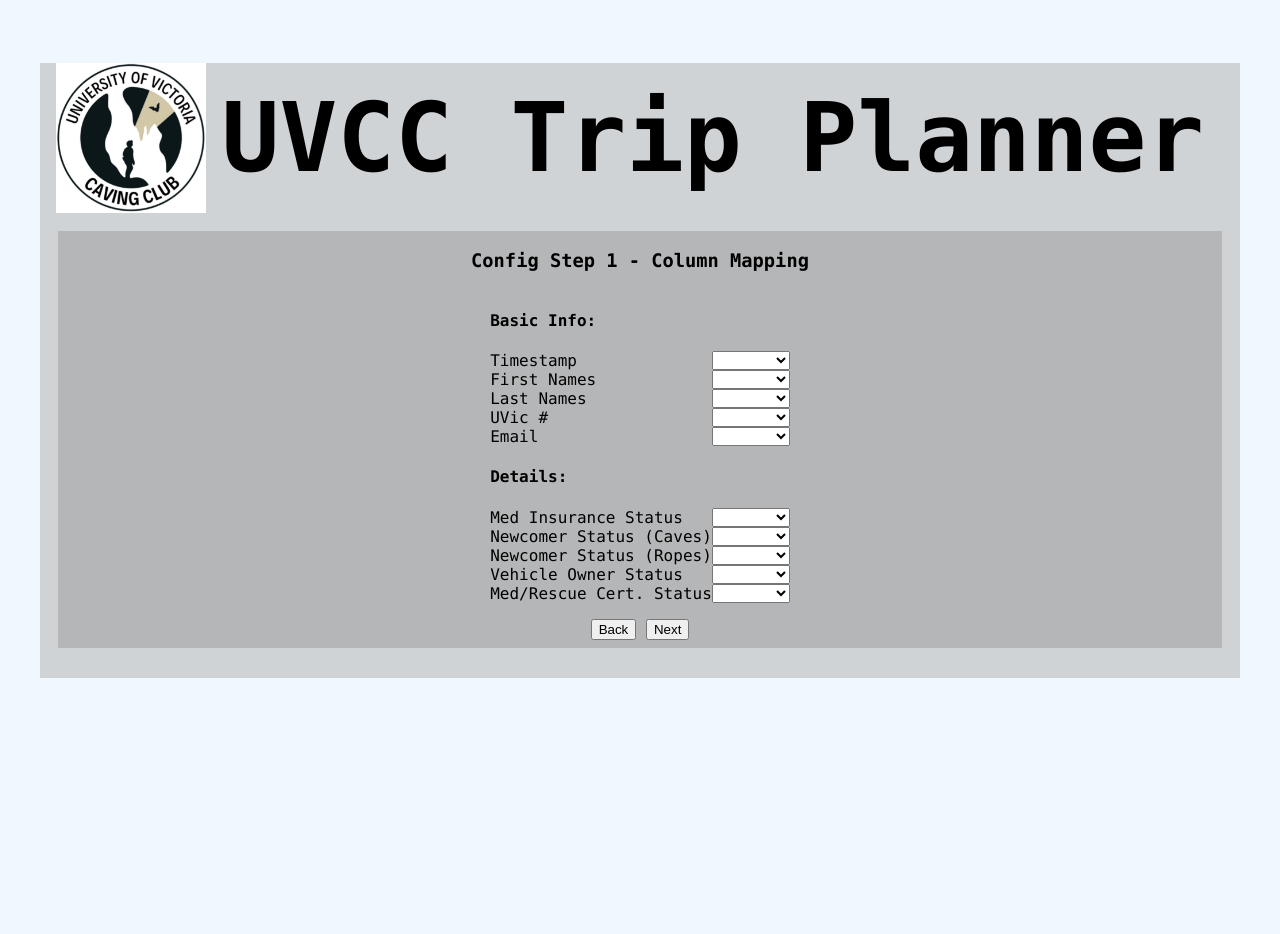
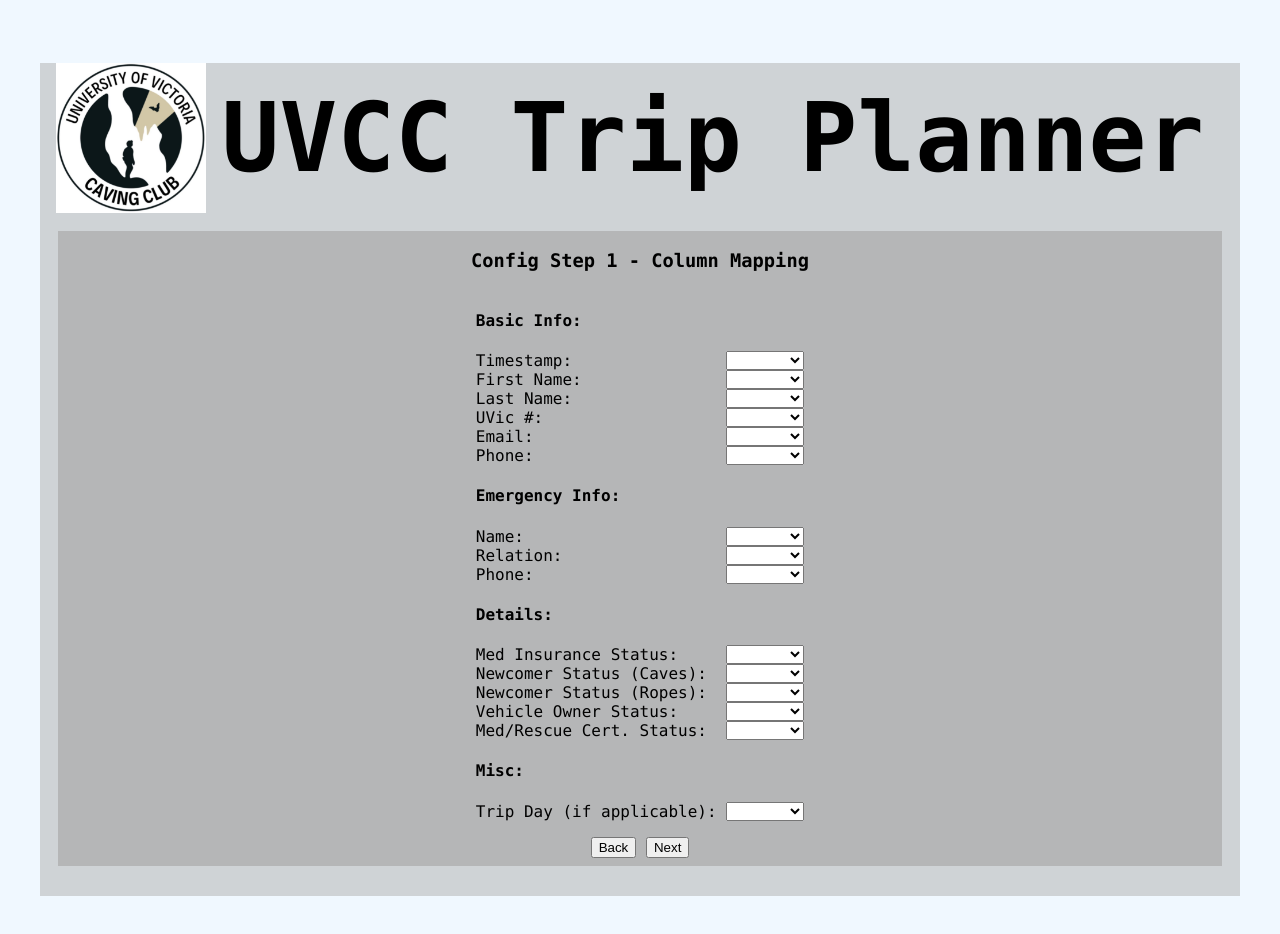
Before and after one commit to NathanInbar/uvcc-trip-planner, a SvelteKit app in the folder uvcc-trip-planner/: page / in a window 1280 px wide. Both pictures are taken after a click on the button "Next". Shown: the top 934 px of the page. Before the commit the page ends 800 px from the top, so only its background shows below. Built offline with nearby package versions, Linux system fonts and the light colour scheme.

Commit message:
config-page2

```diff
--- a/uvcc-trip-planner/src/Components/ConfigPageHandler.svelte
+++ b/uvcc-trip-planner/src/Components/ConfigPageHandler.svelte
@@ -1,13 +1,74 @@
 <script>
-    import { each } from "svelte/internal";
-import {page, headers, column_mappings} from "../stores.js";
+    import {page, headers, column_mappings, cavers} from "../stores.js";
 	import HeaderSelect from "./HeaderSelect.svelte";
+	import PageIncrementerBtns from "./PageIncrementerBtns.svelte";
+    import Caver from "../Structures/caver.js";
 
     var files = []
     var data = []
 
-    function incrementPage() {$page = $page+1;}
-    function decrementPage() {$page = $page-1; if ($page < 0) $page = 0;}
+    function sanitizeData()
+    {
+        for(let i = 0; i < data.length; i++)
+        {
+            if(data[i][0] == ",")
+                data[i] = data[i].substring(1);
+        }
+    }
+    function loadHeaders()
+    {
+        //load headers to store
+        for(let i = 0; i < data.length; i++)
+        {
+            if(data[i] == '\n')
+                break;
+            $headers.push(data[i])
+        }
+        //remove headers from data
+        //data.splice(0,$headers.length+1);
+        //console.log(data);
+
+    }
+
+    function loadDataToStores()
+    {
+
+        //process csv rows into Caver object array, load into store
+        let col_count = $headers.length+1
+        let _cavers = []
+
+        let count=0;
+        for(let i = col_count; i < data.length; i+=col_count)
+        {
+            if (data[i+$column_mappings["Basic Info"]["Timestamp"]] == ''){break;}
+
+            _cavers.push(
+                    new Caver(
+                        count,
+                        data[i+$column_mappings["Basic Info"]["Timestamp"]],
+                        data[i+$column_mappings["Basic Info"]["First Name"]],
+                        data[i+$column_mappings["Basic Info"]["Last Name"]],
+                        data[i+$column_mappings["Basic Info"]["UVic #"]],
+                        data[i+$column_mappings["Basic Info"]["Email"]],
+                        data[i+$column_mappings["Basic Info"]["Phone"]],
+                        data[i+$column_mappings["Emergency Info"]["Name"]],
+                        data[i+$column_mappings["Emergency Info"]["Relation"]],
+                        data[i+$column_mappings["Emergency Info"]["Phone"]],
+                        data[i+$column_mappings["Details"]["Med Insurance Status"]],
+                        data[i+$column_mappings["Details"]["Newcomer Status (Caves)"]],
+                        data[i+$column_mappings["Details"]["Newcomer Status (Ropes)"]],
+                        data[i+$column_mappings["Details"]["Vehicle Owner Status"]],
+                        data[i+$column_mappings["Details"]["Med/Rescue Cert. Status"]],
+                        false, //default exec status
+                        data[i+$column_mappings["Misc"]["Trip Day (if applicable)"]],
+
+                    )
+                );
+            count+=1;
+        }
+        $cavers = _cavers;
+        console.log($cavers);
+    }
 
     $: if (files && files[0]) {
         let file = files[0];
@@ -20,31 +81,20 @@ import {page, headers, column_mappings} from "../stores.js";
             data = value.match(re);
         })
 
+    }
 
+    $: if (data && data[0]) {
+        sanitizeData();
+        loadHeaders();
     }
-    $: if (data) {
 
-        for(let i = 0; i < data.length; i++)
-        {
-            if(data[i] == '\n')
-                break;
-            if(data[i][0] == ",")
-                data[i] = data[i].substring(1);
-            $headers.push(data[i])
-        }
-        //headers=headers;//svelte reactivity.
-    }
-// - - -
-    var is_multi_day = false;
 
 </script>
 
 {#if $page==0}
     <h2>Select a trip file (Google Form csv):</h2>
     <input type="file" id="fileselector" bind:files accept=".csv"/>
-    <span class="button__container">
-        <button on:click={()=>{incrementPage()}}>Next</button>
-    </span>
+    <PageIncrementerBtns down={false}/>
 {:else if $page==1}
 
     <h3 class="generic_header">Config Step 1 - Column Mapping</h3>
@@ -60,39 +110,20 @@ import {page, headers, column_mappings} from "../stores.js";
 
     </div>
 
-    <span class="button__container">
-        <button on:click={()=>{decrementPage()}}>Back</button>
-        <button on:click={()=>{incrementPage()}}>Next</button>
-    </span>
+    <PageIncrementerBtns/>
 {:else if $page==2}
-
-    <h3 class="generic_header">Config Step 2 - Selection Priority</h3>
+    {loadDataToStores()}
+    <h3 class="generic_header">Config Step 2 - Exec Selection</h3>
 
     <div class="config__panel">
-        <h4>Basic Info:</h4>
-        <HeaderSelect label={"Timestamp: "} />
-        <HeaderSelect label={"First Names: "} />
-        <HeaderSelect label={"Last Names: "} />
-        <HeaderSelect label={"UVic #: "} />
-        <HeaderSelect label={"Email: "} />
-
-        <h4>Details:</h4>
-        <HeaderSelect label={"Med Insurance Status: "} />
-        <HeaderSelect label={"Newcomer Status: "} />
-        <HeaderSelect label={"Vehicle Owner Status: "} />
-        <HeaderSelect label={"Med/Rescue Cert. Status: "} />
-
+        <h4>Select exec members:</h4>
+        {#each $cavers as caver}
+        <span>
+            <input name="exec_select" type="checkbox" on:change={(event)=>{caver.exec_status=event.value;}}>
+            <label for="exec_select" >{caver.firstname} {caver.lastname}</label>
+        </span>
+        {/each}
     </div>
 
-    <span class="button__container">
-        <button on:click={()=>{decrementPage()}}>Back</button>
-        <button on:click={()=>{incrementPage()}}>Next</button>
-    </span>
+    <PageIncrementerBtns/>
 {/if}
-
-<style>
-    .button__container {
-        margin-top: 1rem;
-        margin-bottom: 0.5rem;
-    }
-</style>
--- a/uvcc-trip-planner/src/Components/HeaderSelect.svelte
+++ b/uvcc-trip-planner/src/Components/HeaderSelect.svelte
@@ -14,12 +14,12 @@
 </script>
 
 <span>
-    <label for="example1">{label}</label>
+    <label for="headerSelect">{label}:&nbsp;</label>
 
-    <select name="example" id="example1" bind:value={col} on:change={()=>{update_mapping();}}>
-        <option value={-1}> &nbsp; &nbsp; &nbsp; &nbsp; &nbsp; &nbsp; &nbsp; &nbsp;</option>
+    <select name="headerselect" id="headerSelect" bind:value={col} on:change={()=>{update_mapping();}}>
+        <option selected disabled hidden value={-1}> &nbsp; &nbsp; &nbsp; &nbsp; &nbsp; &nbsp; &nbsp; &nbsp;</option>
         {#each $headers as header,i}
-        <option value={i+1}>{header}</option>
+        <option value={i}>{header}</option>
         {/each}
     </select>
 </span>
--- /dev/null
+++ b/uvcc-trip-planner/src/Components/PageIncrementerBtns.svelte
@@ -0,0 +1,26 @@
+<script>
+    import {page} from "../stores.js";
+
+    export let up=true;
+    export let down=true;
+
+    function incrementPage() {$page = $page+1;}
+    function decrementPage() {$page = $page-1; if ($page < 0) $page = 0;}
+
+</script>
+
+<span class="button__container">
+    {#if down}
+    <button on:click={()=>{decrementPage()}}>Back</button>
+    {/if}
+    {#if up}
+    <button on:click={()=>{incrementPage()}}>Next</button>
+    {/if}
+</span>
+
+<style>
+    .button__container {
+        margin-top: 1rem;
+        margin-bottom: 0.5rem;
+    }
+</style>
--- a/uvcc-trip-planner/src/Structures/caver.js
+++ b/uvcc-trip-planner/src/Structures/caver.js
@@ -1,14 +1,16 @@
 
 class Caver {
-    constructor(timestamp, firstname, lastname, vnumber,
+    constructor(id,timestamp, firstname, lastname, vnumber, email,
         phone, emergency_name, emergency_relation, emergency_phone,
         med_ins_status, newcomer_cave_status, newcomer_ropes_status,
-        vehicle_owner_status, medi_cert_status, admin_status)
+        vehicle_owner_status, medi_cert_status, exec_status, trip_day=null)
         {
+            this.id=id;
             this.timestamp = timestamp;
             this.firstname = firstname;
             this.lastname = lastname;
             this.vnumber = vnumber;
+            this.email = email;
             this.phone = phone;
 
             this.emergency_name = emergency_name;
@@ -21,6 +23,9 @@ class Caver {
 
             this.vehicle_owner_status = vehicle_owner_status;
             this.medi_cert_status = medi_cert_status;
-            this.admin_status = admin_status;
+            this.exec_status = exec_status;
+
+            this.trip_day= trip_day; //preferred trip day if trip has multiple day options
         }
 }
+export default Caver;
--- a/uvcc-trip-planner/src/stores.js
+++ b/uvcc-trip-planner/src/stores.js
@@ -3,19 +3,26 @@ import {writable} from 'svelte/store';
 export const page = writable(0);
 
 export const headers = writable([]);
-export const caver_names = writable([]);
+export const cavers = writable([]);
 
 export const column_mappings = writable({
 
     "Basic Info":
     {
         "Timestamp" : null,
-        "First Names" : null,
-        "Last Names" : null,
+        "First Name" : null,
+        "Last Name" : null,
         "UVic #" : null,
         "Email" : null,
+        "Phone" : null,
     },
+    "Emergency Info":
+    {
+        "Name" : null,
+        "Relation" : null,
+        "Phone" : null,
 
+    },
     "Details":
     {
         "Med Insurance Status" : null,
@@ -23,6 +30,10 @@ export const column_mappings = writable({
         "Newcomer Status (Ropes)" : null,
         "Vehicle Owner Status" : null,
         "Med/Rescue Cert. Status" : null,
+    },
+    "Misc":
+    {
+        "Trip Day (if applicable)" : null,
     }
 
 });
```
